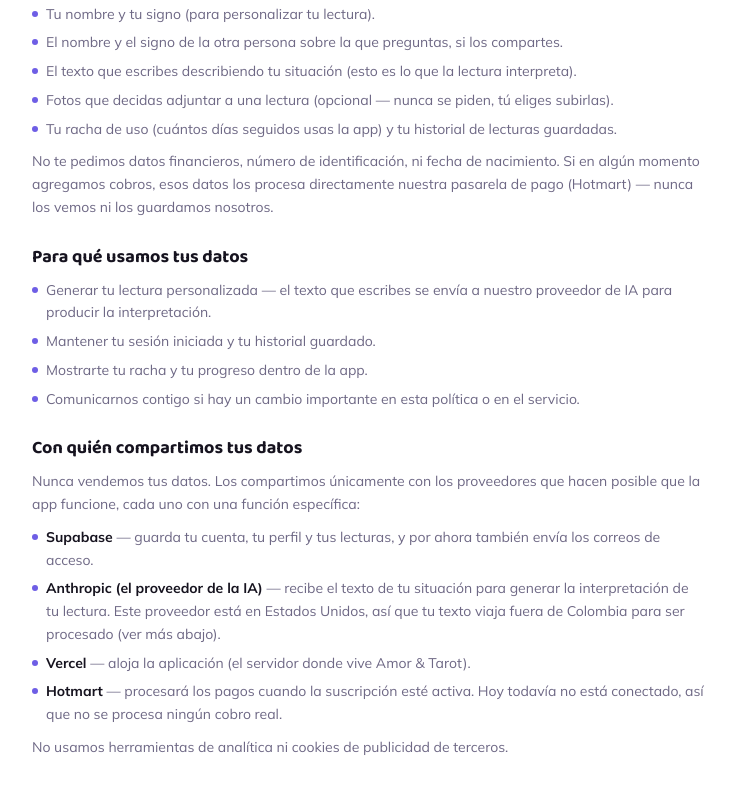
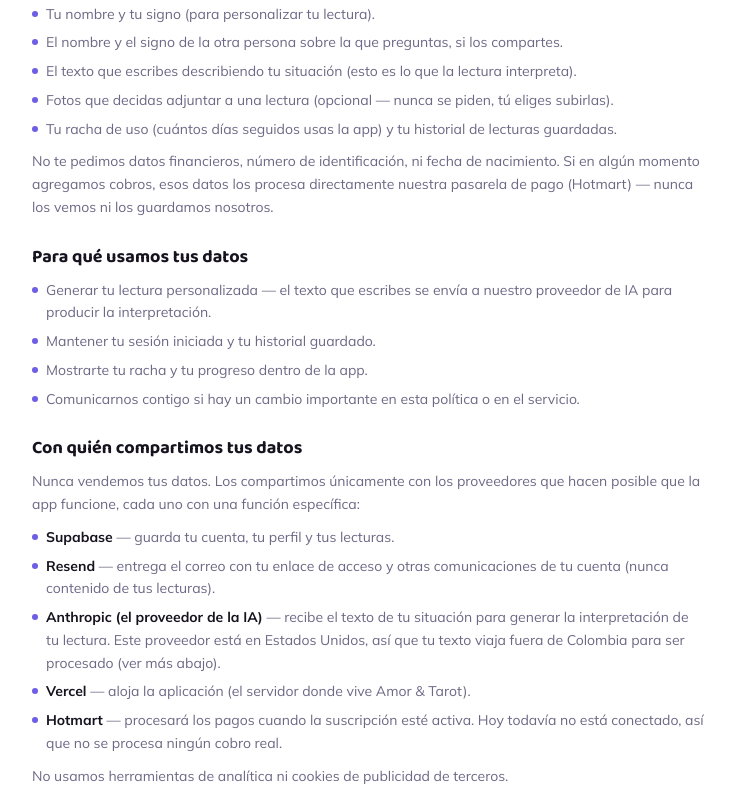
Before and after one commit to caspita-j/amor-tarot, a Next.js app: page /privacidad in a window 1280 px wide. Shown: the part 372-1159 px from the top of the page, without its empty margins (272-1007 px from the left). Built offline with nearby package versions, Linux system fonts and the light colour scheme.

Commit message:
fix: agregar Resend a la lista de subprocesadores en Privacidad
Corrige la descripción de Supabase (ya no envía los correos, Resend sí).

Co-Authored-By: Claude Sonnet 5 <noreply@anthropic.com>

```diff
--- a/app/privacidad/page.tsx
+++ b/app/privacidad/page.tsx
@@ -53,7 +53,12 @@ export default function PrivacidadPage() {
           items={[
             <span key="supabase">
               <strong className="font-bold text-[var(--text-primary)]">Supabase</strong> — guarda tu
-              cuenta, tu perfil y tus lecturas, y por ahora también envía los correos de acceso.
+              cuenta, tu perfil y tus lecturas.
+            </span>,
+            <span key="resend">
+              <strong className="font-bold text-[var(--text-primary)]">Resend</strong> — entrega el
+              correo con tu enlace de acceso y otras comunicaciones de tu cuenta (nunca contenido de
+              tus lecturas).
             </span>,
             <span key="anthropic">
               <strong className="font-bold text-[var(--text-primary)]">Anthropic (el proveedor de la
```
Also changed, not shown: 1 other file (tests, documents, lock files or other folders).
